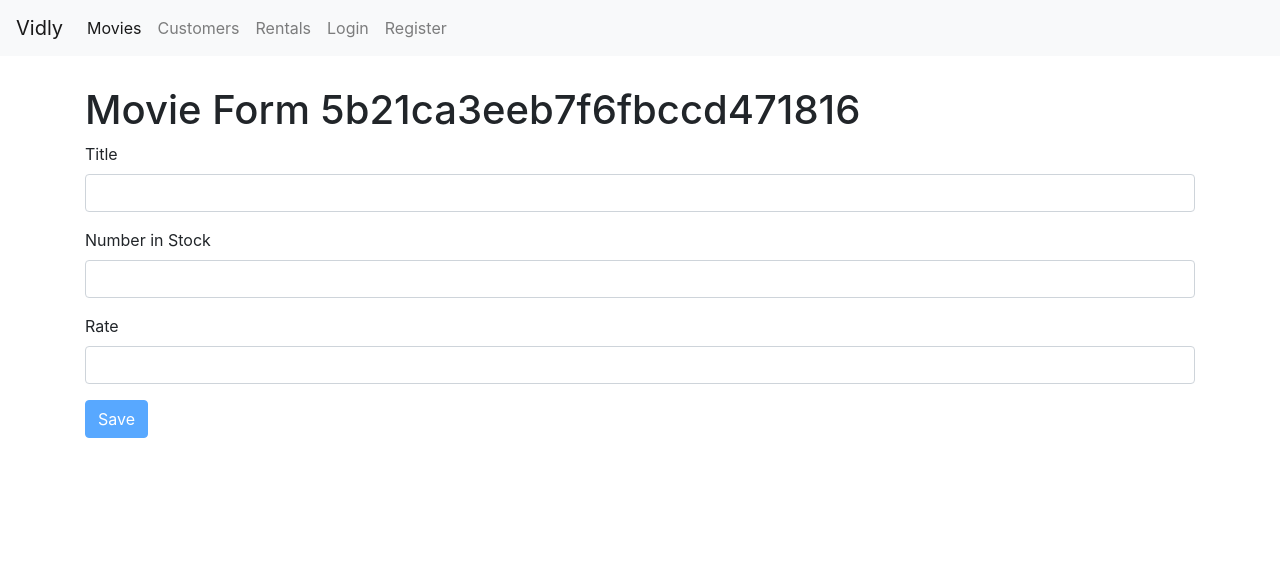
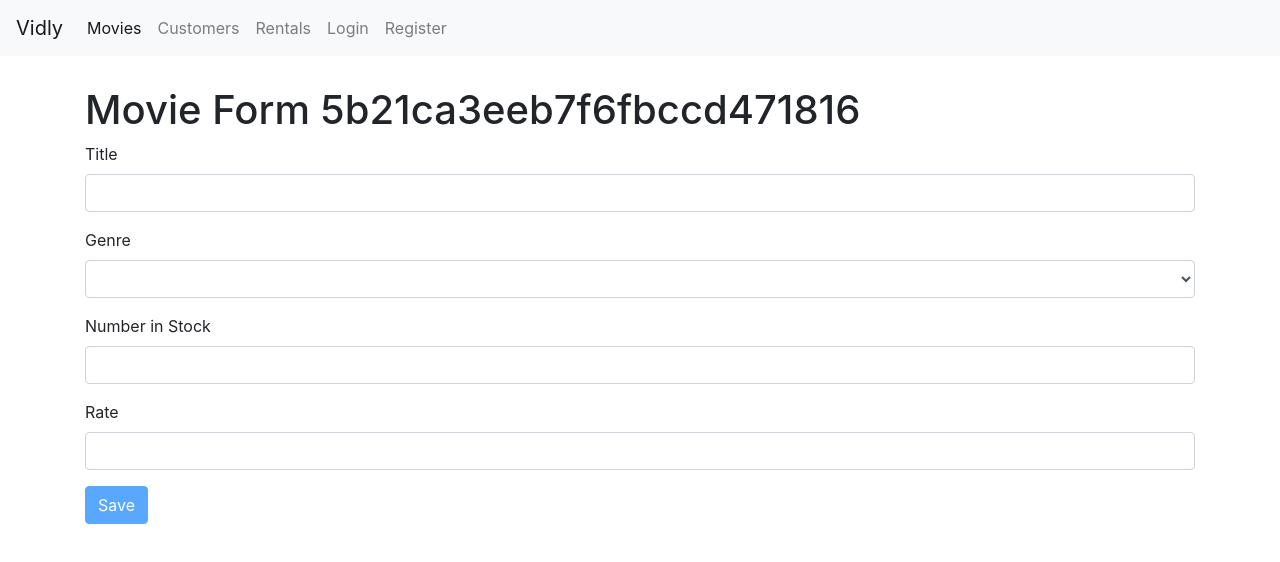
Before and after one commit to mezzouhri/vidly, a React (Create React App) app: page /movies/5b21ca3eeb7f6fbccd471816 in a window 1280 px wide. Shown: the top 562 px of the page. Built offline with nearby package versions, Linux system fonts and the light colour scheme.

Commit message:
add movie form's template

```diff
--- a/src/components/common/form.jsx
+++ b/src/components/common/form.jsx
@@ -1,6 +1,7 @@
 import React, { Component } from "react";
 import Joi from "joi-browser";
 import Input from "./input";
+import Select from "./select";
 
 class Form extends Component {
   state = {
@@ -66,6 +67,20 @@ class Form extends Component {
       />
     );
   };
+
+  renderSelect = (name, label, options) => {
+    const { data, errors } = this.state;
+    return (
+      <Select
+        name={name}
+        label={label}
+        options={options}
+        value={data[name]}
+        onChange={this.handleChange}
+        error={errors[name]}
+      />
+    );
+  };
 }
 
 export default Form;
--- /dev/null
+++ b/src/components/common/select.jsx
@@ -0,0 +1,26 @@
+import React from "react";
+
+const Select = ({ name, label, value, onChange, error, options }) => {
+  return (
+    <div className="form-group">
+      <label htmlFor={name}>{label}</label>
+      <select
+        value={value}
+        onChange={onChange}
+        name={name}
+        id={name}
+        className="form-control"
+      >
+        <option value="" />
+        {options.map(option => (
+          <option key={option._id} value={option._id}>
+            {option.name}
+          </option>
+        ))}
+      </select>
+      {error && <div className="alert alert-danger">{error}</div>}
+    </div>
+  );
+};
+
+export default Select;
--- a/src/components/movieForm.jsx
+++ b/src/components/movieForm.jsx
@@ -5,23 +5,26 @@ import { getGenres } from "../services/fakeGenreService";
 
 class MovieForm extends Form {
   state = {
-    data: { title: "", genre: "", numberInStock: "", rate: "" },
+    data: { title: "", genreId: "", numberInStock: "", rate: "" },
+    genres: [],
     errors: {}
   };
 
   componentDidMount() {
-    const data = {};
-    data.genre = getGenres();
-    this.setState({ data });
+    this.setState({ genres: getGenres() });
   }
 
   schema = {
+    _id: Joi.string(),
     title: Joi.string()
       .required()
       .label("Title"),
+    genreId: Joi.string()
+      .required()
+      .label("Genre"),
     numberInStock: Joi.number()
       .min(0)
-      .max(1000)
+      .max(100)
       .required()
       .label("Number in Stock"),
     rate: Joi.number()
@@ -38,38 +41,18 @@ class MovieForm extends Form {
 
   render() {
     const { match, history } = this.props;
-    const { data } = this.state;
+    const { data, genres } = this.state;
     console.log(data.genre);
     return (
       <div>
         <h1>Movie Form {match.params.id}</h1>
         <form onSubmit={this.handleSubmit}>
           {this.renderInput("title", "Title")}
-          {/* <label htmlFor="selectGenre">Genre</label>
-          <select
-            className="custom-select"
-            id="selectGenre"
-            value={this.state.value}
-            onChange={this.handleChange}
-          >
-            {data.genre.map(g => (
-              <option key={g._id} value={g.name}>
-                {g.name}
-              </option>
-            ))}
-          </select> */}
-
+          {this.renderSelect("genreId", "Genre", genres)}
           {this.renderInput("numberInStock", "Number in Stock")}
           {this.renderInput("rate", "Rate")}
           {this.renderButton("Save")}
         </form>
-
-        {/* <button
-          className="btn btn-primary"
-          onClick={() => history.replace("/movies")}
-        >
-          Save
-        </button> */}
       </div>
     );
   }
```
